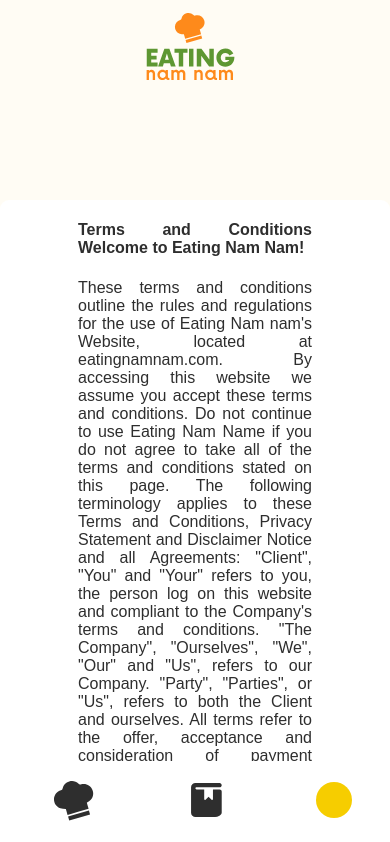
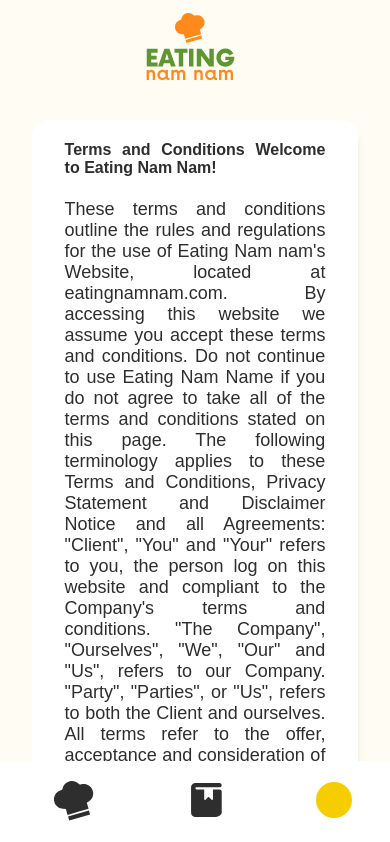
Before and after one commit to WildCodeSchool-2023-09/JS-RMT-React_If-Projet3-Eating-Nam-Nam, a React (Vite) app in the folder frontend/: page /terms in a window 390 px wide. Shown: the top 842 px of the page. Built offline with nearby package versions, Linux system fonts and the light colour scheme.

Commit message:
css terms + responsive

```diff
--- a/frontend/src/pages/terms/Terms.css
+++ b/frontend/src/pages/terms/Terms.css
@@ -1,14 +1,62 @@
+.terms-p {
+  font-size: 14px;
+}
+
+@media (max-width: 900px) {
+  .terms-square {
+    display: flex;
+    justify-content: center;
+    height: 10%;
+    margin: 120px 2em 0 2em;
+    background-color: white;
+    border-radius: 1rem;
+    box-shadow: 3px 8px 8px -4px rgba(0, 0, 0, 0.1);
+  }
+
   .terms {
     text-align: justify;
     text-justify: distribute-all-lines;
-  width: 60%;
+    width: 80%;
   }
 
+  .terms-p {
+    font-size: 18px;
+  }
+}
+
+@media (min-width: 901px) and (max-width: 1300px) {
   .terms-square {
-  margin-top: 200px;
-  background-color: #ffffff;
-  border-radius: 9px;
+    display: flex;
+    justify-content: center;
+    height: 100%;
+    margin: 120px 10em 0 10em;
+    background-color: white;
+    border-radius: 1rem;
+    box-shadow: 3px 8px 8px -4px rgba(0, 0, 0, 0.1);
+  }
+
+  .terms {
+    text-align: justify;
+    text-justify: distribute-all-lines;
+    width: 70%;
+  }
+}
+
+@media (min-width: 1301px) {
+  .terms-square {
     display: flex;
     flex-direction: column;
     align-items: center;
+    height: 100%;
+    margin: 90px 20em 100px 20em;
+    background-color: white;
+    border-radius: 1rem;
+    box-shadow: 3px 8px 8px -4px rgba(0, 0, 0, 0.1);
   }
+
+  .terms {
+    text-align: justify;
+    text-justify: distribute-all-lines;
+    width: 70%;
+  }
+}
--- a/frontend/src/pages/terms/Terms.jsx
+++ b/frontend/src/pages/terms/Terms.jsx
@@ -7,7 +7,7 @@
     <div className="terms-square">
       <div className="terms">
         <h4>Terms and Conditions Welcome to Eating Nam Nam!</h4>
-        <p>
+        <p className="terms-p">
           These terms and conditions outline the rules and regulations for the
           use of Eating Nam nam's Website, located at eatingnamnam.com. By
           accessing this website we assume you accept these terms and
```
Lines whose indentation alone changed are shown as unchanged.
